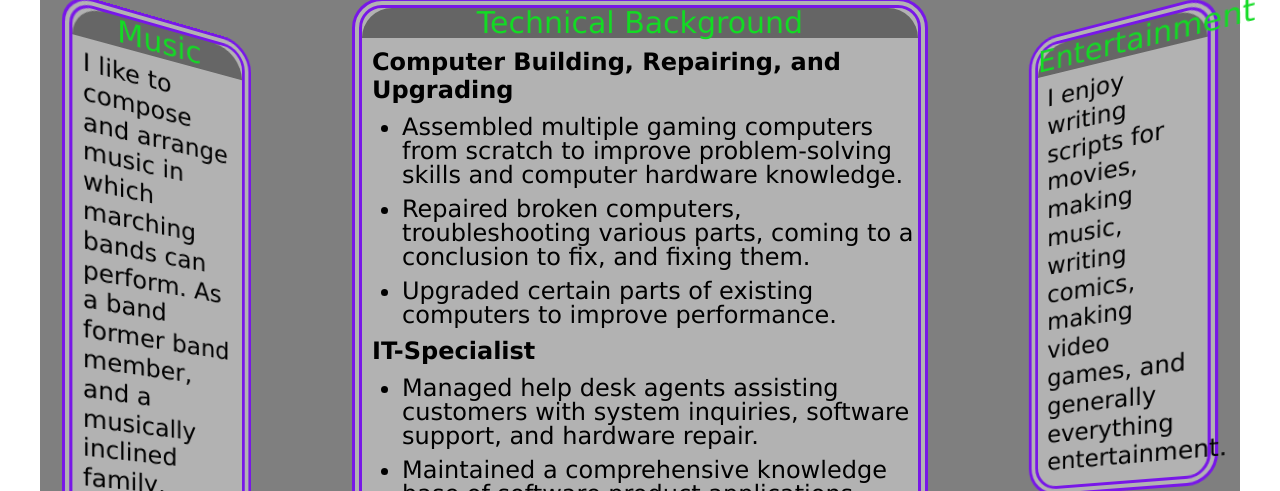
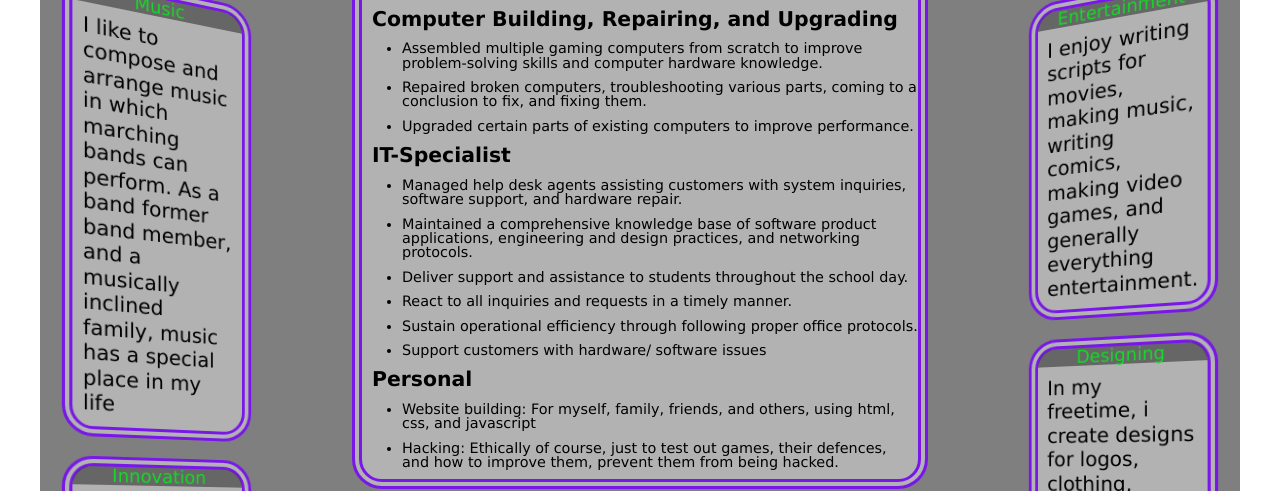
Before and after one commit to FuzionSNZ/CIS641-HW2-Randall, a plain HTML site: page index.html in a window 1280 px wide. Shown: the part 407-898 px from the top of the page. Drawn offline with Linux system fonts and the light colour scheme.

Commit message:
20-12, 1.2-1.7

```diff
--- a/layout.css
+++ b/layout.css
@@ -2,7 +2,7 @@
 
 html {
 	height: 100%;
-	font-size: 20px;
+	font-size: 12px;
 	font-family: "Lucida Grande", "Lucida Sans Unicode", "Lucida Sans", "DejaVu Sans", Verdana, sans-serif;
 }
 
@@ -130,7 +130,7 @@ section aside h1 {
 }
 
 section aside p {
-	font-size: 1.2em;
+	font-size: 1.7em;
 	line-height: 1.2;
 	margin: 10px;
 }
```
